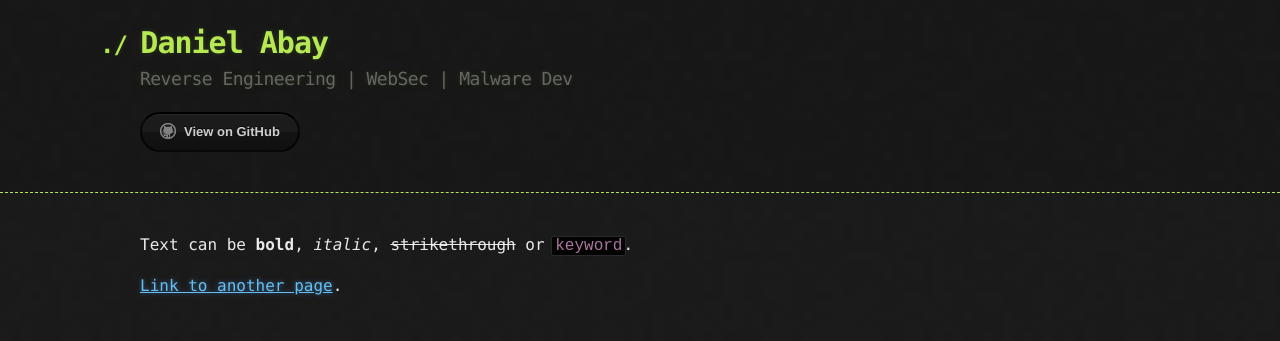
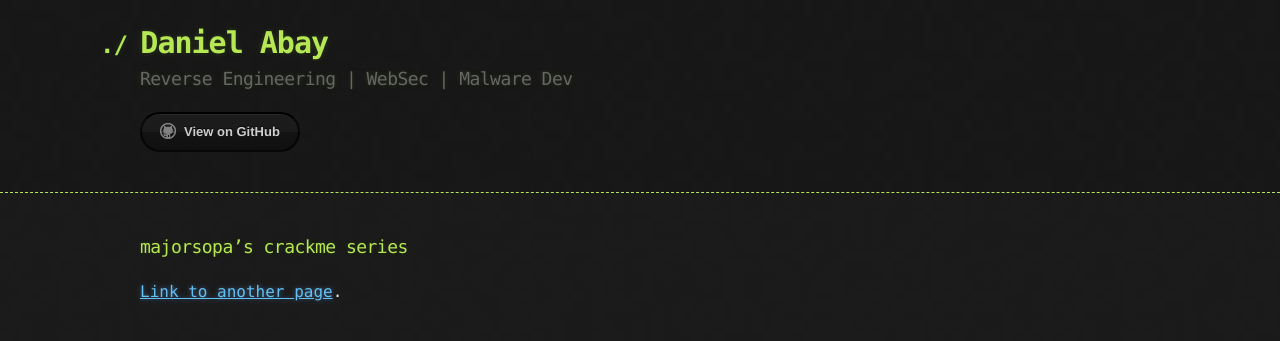
Before and after one commit to Ab4y98/ab4y98.github.io, a Jekyll site: the page built from index.md, in a window 1280 px wide. Shown: the top 341 px of the page. Built offline with Jekyll 4.4.1, drawn with Linux system fonts in a browser that asks for light colours; our own code applies the rules of GitHub Pages for plain Markdown files.

Commit message:
Update index.md

```diff
--- a/index.md
+++ b/index.md
@@ -2,6 +2,6 @@
 layout: default
 ---
 
-Text can be **bold**, _italic_, ~~strikethrough~~ or `keyword`.
+### majorsopa's crackme series
 
-[Link to another page](./writeups/home.html).
+[Link to another page](./writeups/majorsopa/crackme0.md).
```
